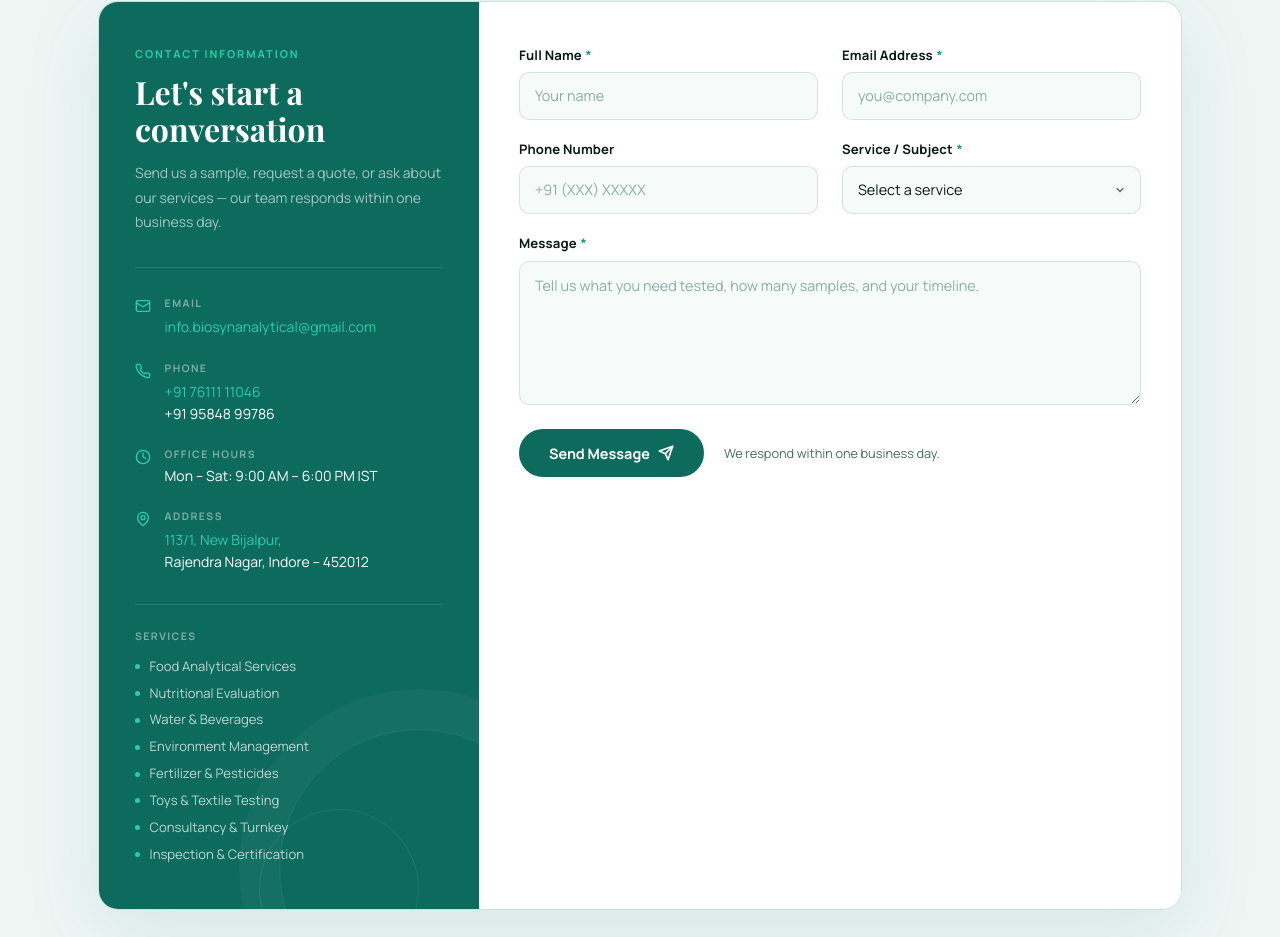
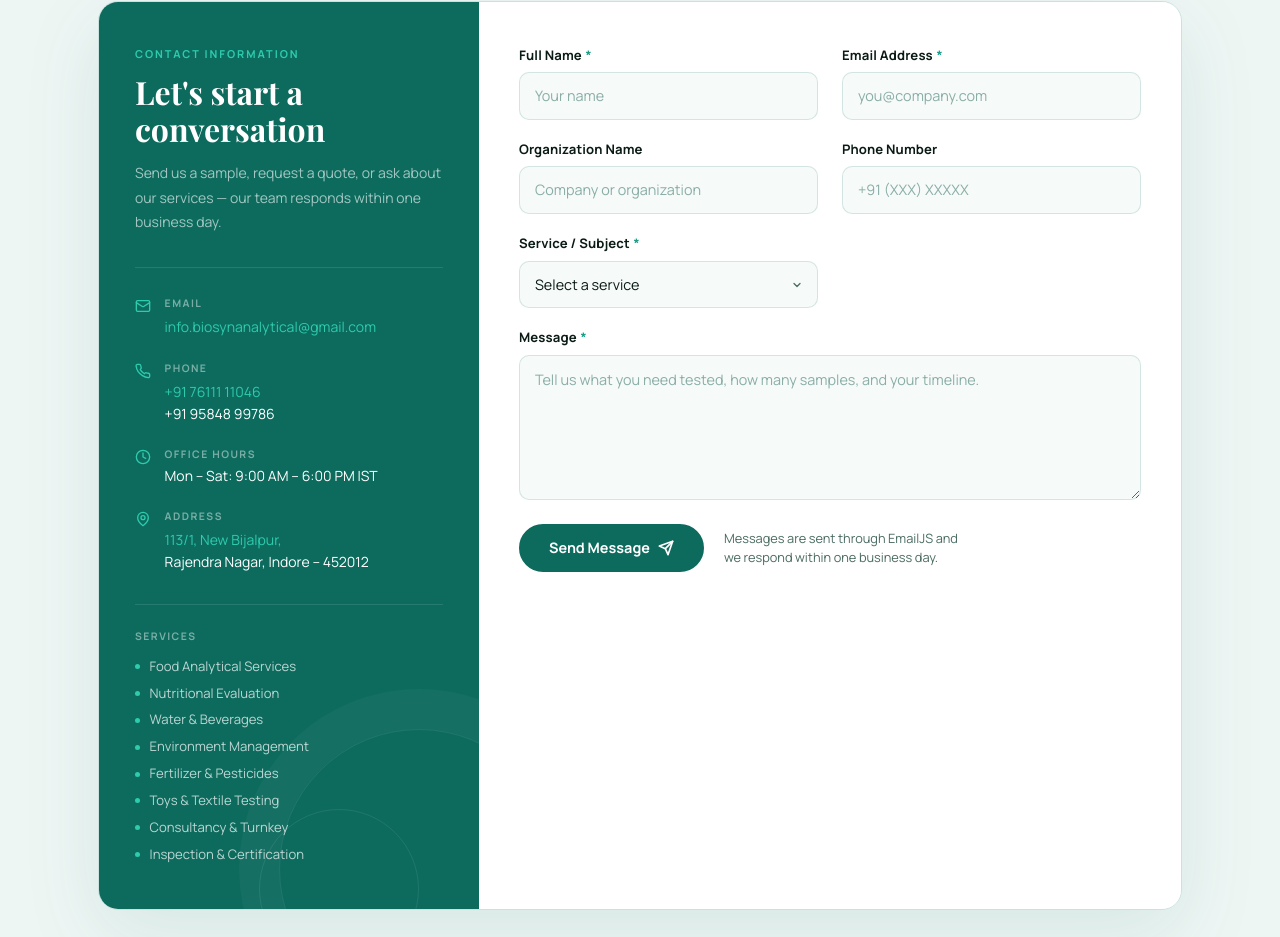
Before and after one commit to MOHDSAIF3308/BiosynAnalytical, a Next.js app: page / in a window 1280 px wide. Shown: the part 5152-6089 px from the top of the page. Built offline with nearby package versions, Linux system fonts and the light colour scheme; a web font is replaced by a local one.

Commit message:
Fix EmailJS contact form and add organization field

```diff
--- a/src/components/ContactForm.tsx
+++ b/src/components/ContactForm.tsx
@@ -6,6 +6,7 @@ import emailjs from '@emailjs/browser';
 type FormState = {
   name: string;
   email: string;
+  organization: string;
   phone: string;
   subject: string;
   message: string;
@@ -14,10 +15,13 @@ type FormState = {
 const initialState: FormState = {
   name: '',
   email: '',
+  organization: '',
   phone: '',
   subject: '',
   message: ''
 };
+
+type FormStatus = 'idle' | 'sending' | 'success' | 'configuration_error' | 'send_error';
 
 const SUBJECTS = [
   'Microbiological Testing',
@@ -87,7 +91,7 @@ const SERVICES_LIST = [
 
 export default function ContactForm() {
   const [form, setForm] = useState<FormState>(initialState);
-  const [status, setStatus] = useState<'idle' | 'sending' | 'success' | 'error'>('idle');
+  const [status, setStatus] = useState<FormStatus>('idle');
 
   function set(field: keyof FormState) {
     return (e: React.ChangeEvent<HTMLInputElement | HTMLTextAreaElement | HTMLSelectElement>) =>
@@ -101,39 +105,32 @@ export default function ContactForm() {
     const templateId = process.env.NEXT_PUBLIC_EMAILJS_TEMPLATE_ID;
     const publicKey  = process.env.NEXT_PUBLIC_EMAILJS_PUBLIC_KEY;
 
-    if (serviceId && templateId && publicKey) {
+    if (!serviceId || !templateId || !publicKey) {
+      setStatus('configuration_error');
+      return;
+    }
+
     setStatus('sending');
     try {
       await emailjs.send(
         serviceId,
         templateId,
         {
-            from_name:    form.name,
-            from_email:   form.email,
-            phone:        form.phone,
-            subject:      form.subject,
-            message:      form.message,
-            to_name:      'Biosyn Analytical',
+          from_name: form.name,
+          from_email: form.email,
+          organization: form.organization || 'Not provided',
+          phone: form.phone || 'Not provided',
+          subject: form.subject,
+          message: form.message,
+          to_name: 'Biosyn Analytical',
         },
         { publicKey }
       );
       setForm(initialState);
       setStatus('success');
-        return;
     } catch {
-        setStatus('error');
-        return;
+      setStatus('send_error');
     }
-    }
-
-    // Fallback: open mail client
-    const sub  = encodeURIComponent(`Biosyn Enquiry — ${form.subject || 'General'}`);
-    const body = encodeURIComponent(
-      [`Name: ${form.name}`, `Email: ${form.email}`, `Phone: ${form.phone}`,
-       `Subject: ${form.subject}`, '', form.message].join('\n')
-    );
-    window.location.href = `mailto:biosynanalytical@gmail.com?subject=${sub}&body=${body}`;
-    setStatus('success');
   }
 
   return (
@@ -233,6 +230,18 @@ export default function ContactForm() {
                 </div>
 
                 <div className="cf-field">
+                  <label className="cf-label" htmlFor="cf-organization">Organization Name</label>
+                  <input
+                    id="cf-organization"
+                    className="cf-input"
+                    value={form.organization}
+                    onChange={set('organization')}
+                    placeholder="Company or organization"
+                    autoComplete="organization"
+                  />
+                </div>
+
+                <div className="cf-field">
                   <label className="cf-label" htmlFor="cf-phone">Phone Number</label>
                   <input
                     id="cf-phone"
@@ -291,14 +300,19 @@ export default function ContactForm() {
                   )}
                 </button>
 
-                {status === 'error' && (
+                {status === 'configuration_error' && (
                   <p className="cf-status cf-status--error">
-                    Couldn't send via EmailJS. Check your .env keys or the form will fall back to your mail client on retry.
+                    Email sending is not configured. Add the EmailJS values to `.env.local`, then restart the dev server.
+                  </p>
+                )}
+                {status === 'send_error' && (
+                  <p className="cf-status cf-status--error">
+                    EmailJS could not send this enquiry. Check the service, template, public key, and template settings.
                   </p>
                 )}
                 {status === 'idle' && (
                   <p className="cf-status">
-                    We respond within one business day.
+                    Messages are sent through EmailJS and we respond within one business day.
                   </p>
                 )}
               </div>
```
Also changed, not shown: 2 other files (tests, documents, lock files or other folders). Lines whose indentation alone changed are shown as unchanged.
